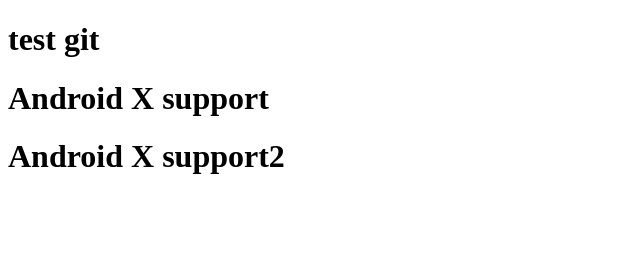
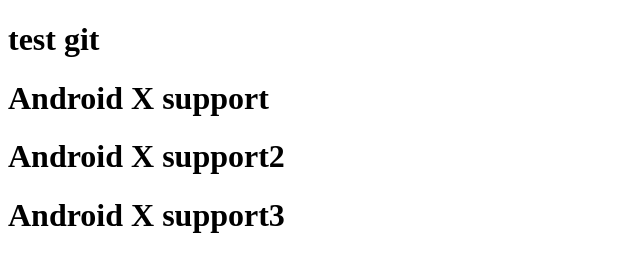
Before and after one commit to geek-sajjad/test_git, a plain HTML site: page index.html in a window 1280 px wide. Shown: the whole page, without its empty margins (0-640 px from the left). Drawn offline with Linux system fonts and the light colour scheme.

Commit message:
x support 3

```diff
--- a/index.html
+++ b/index.html
@@ -10,5 +10,6 @@
     <h1>test git</h1>
     <h1>Android X support</h1>
     <h1>Android X support2</h1>
+    <h1>Android X support3</h1>
 </body>
 </html>
```
